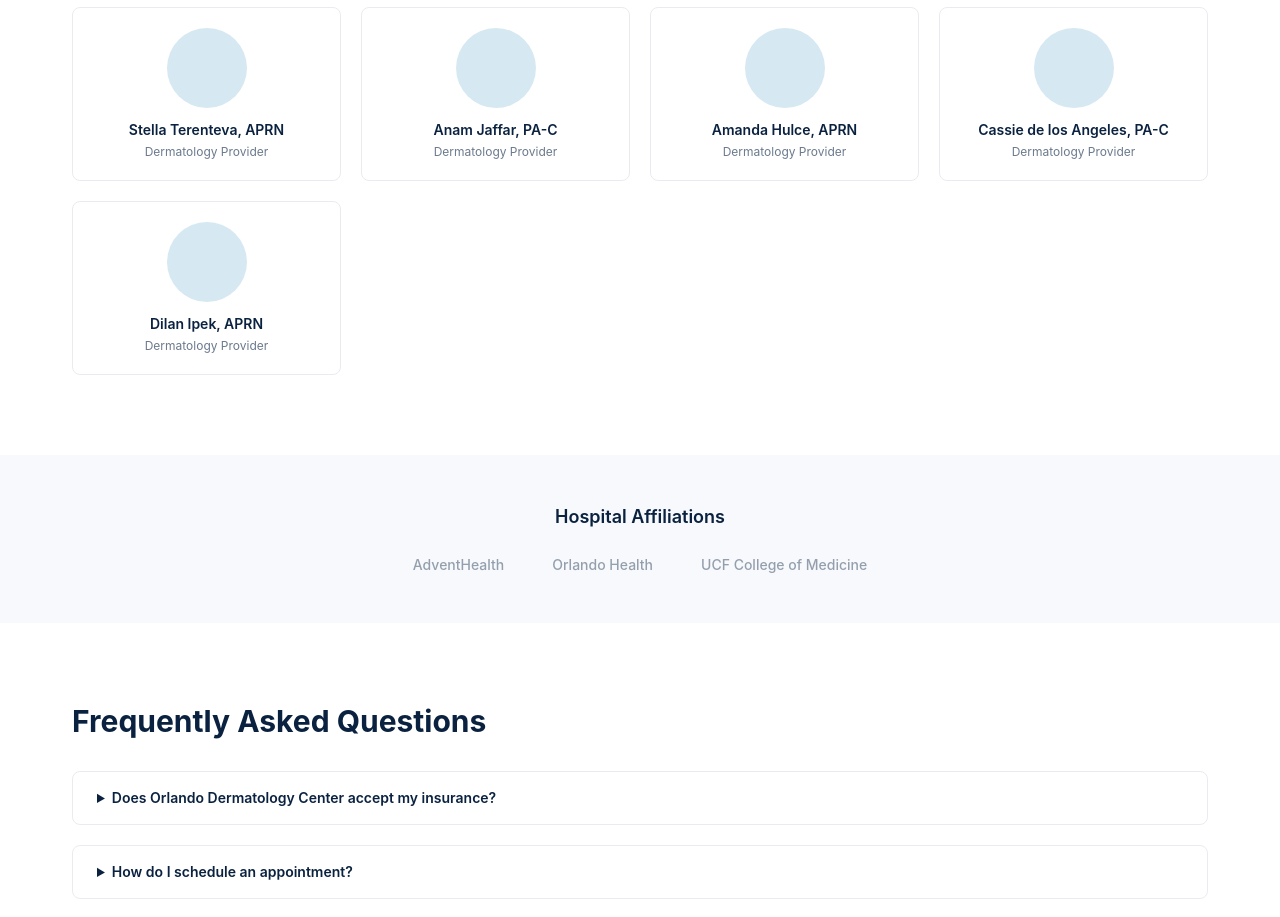
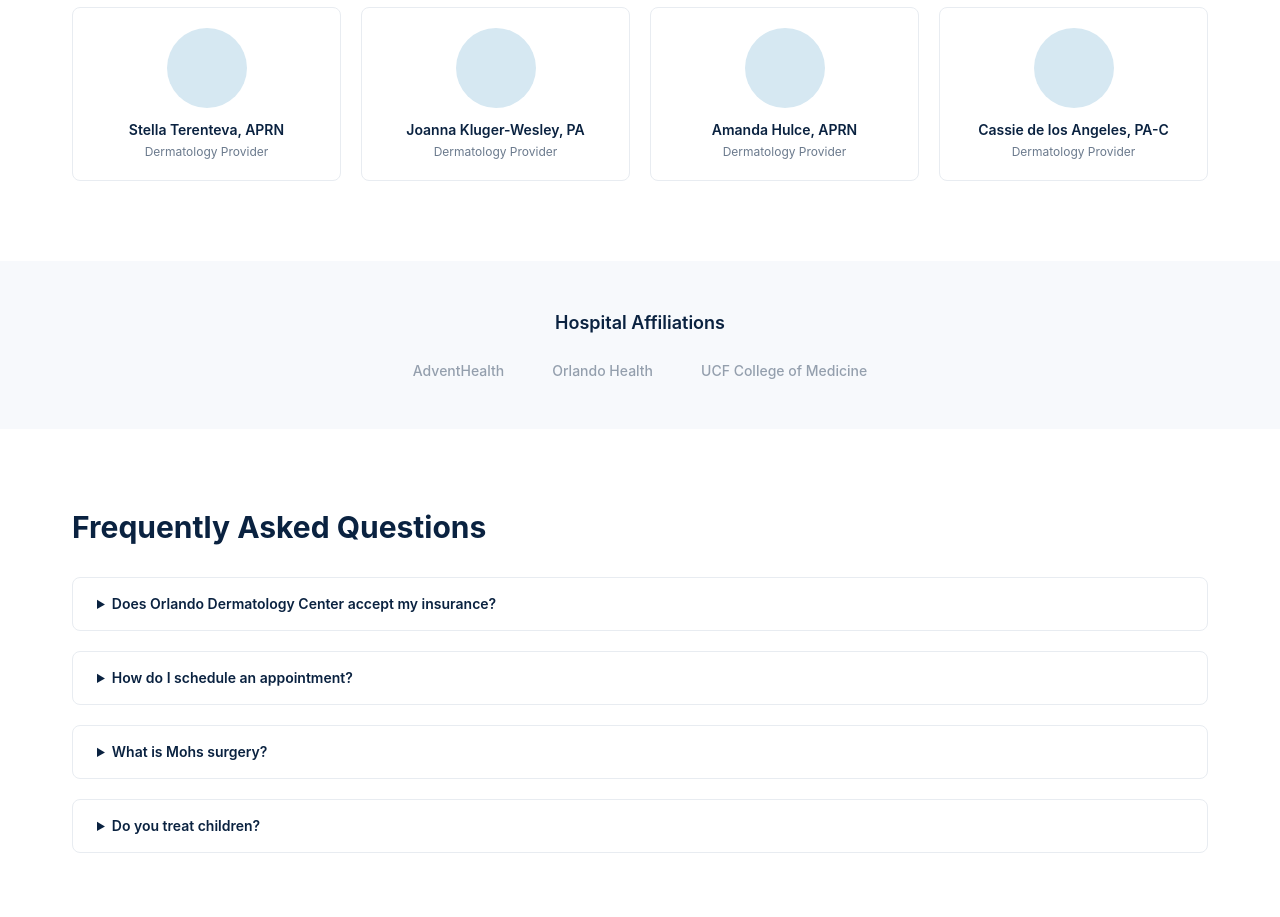
Before and after one commit to viktor29ilodc/orlando-derm-website, a Next.js app: page / in a window 1280 px wide. Shown: the part 3040-3957 px from the top of the page. Built offline with nearby package versions, Linux system fonts and the light colour scheme.

Commit message:
Add files via upload

```diff
--- a/src/data/practice.js
+++ b/src/data/practice.js
@@ -83,6 +83,7 @@ export const PROVIDERS = [
     credentials: ['Board-Certified, American Board of Dermatology', 'Fellow, American Academy of Dermatology (FAAD)', 'American Society of Mohs Surgery'],
     education: 'National Medical University of Kyiv, Residency at University of Cincinnati',
     languages: ['English', 'Russian', 'Spanish', 'Hebrew'],
+    services: ['Mohs Surgery', 'Skin Cancer Surgery', 'Superficial Radiation Treatment', 'General Dermatology'],
     slug: 'vitaly-blatnoy-md',
   },
   {
@@ -110,10 +111,10 @@ export const PROVIDERS = [
     slug: 'stella-terenteva-aprn',
   },
   {
-    id: 'anam-jaffar-pa-c',
-    name: 'Anam Jaffar, PA-C',
+    id: 'joanna-kluger-wesley-pa',
+    name: 'Joanna Kluger-Wesley, PA',
     title: 'Dermatology Provider',
-    slug: 'anam-jaffar-pa-c',
+    slug: 'joanna-kluger-wesley-pa',
   },
   {
     id: 'amanda-hulce-aprn',
@@ -126,12 +127,6 @@ export const PROVIDERS = [
     name: 'Cassie de los Angeles, PA-C',
     title: 'Dermatology Provider',
     slug: 'cassie-de-los-angeles-pa-c',
-  },
-  {
-    id: 'dilan-ipek-aprn',
-    name: 'Dilan Ipek, APRN',
-    title: 'Dermatology Provider',
-    slug: 'dilan-ipek-aprn',
   },
 ];
 
```
